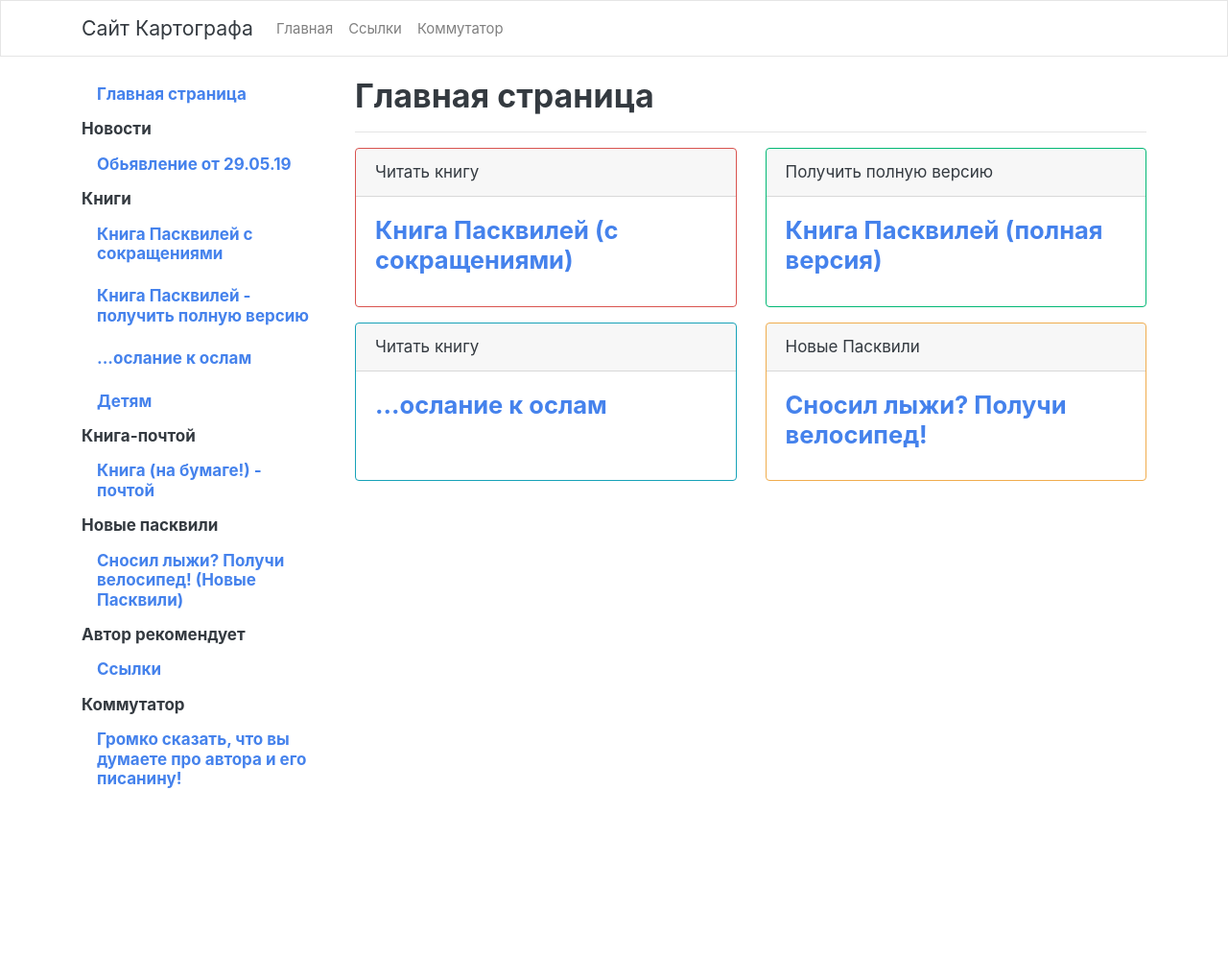
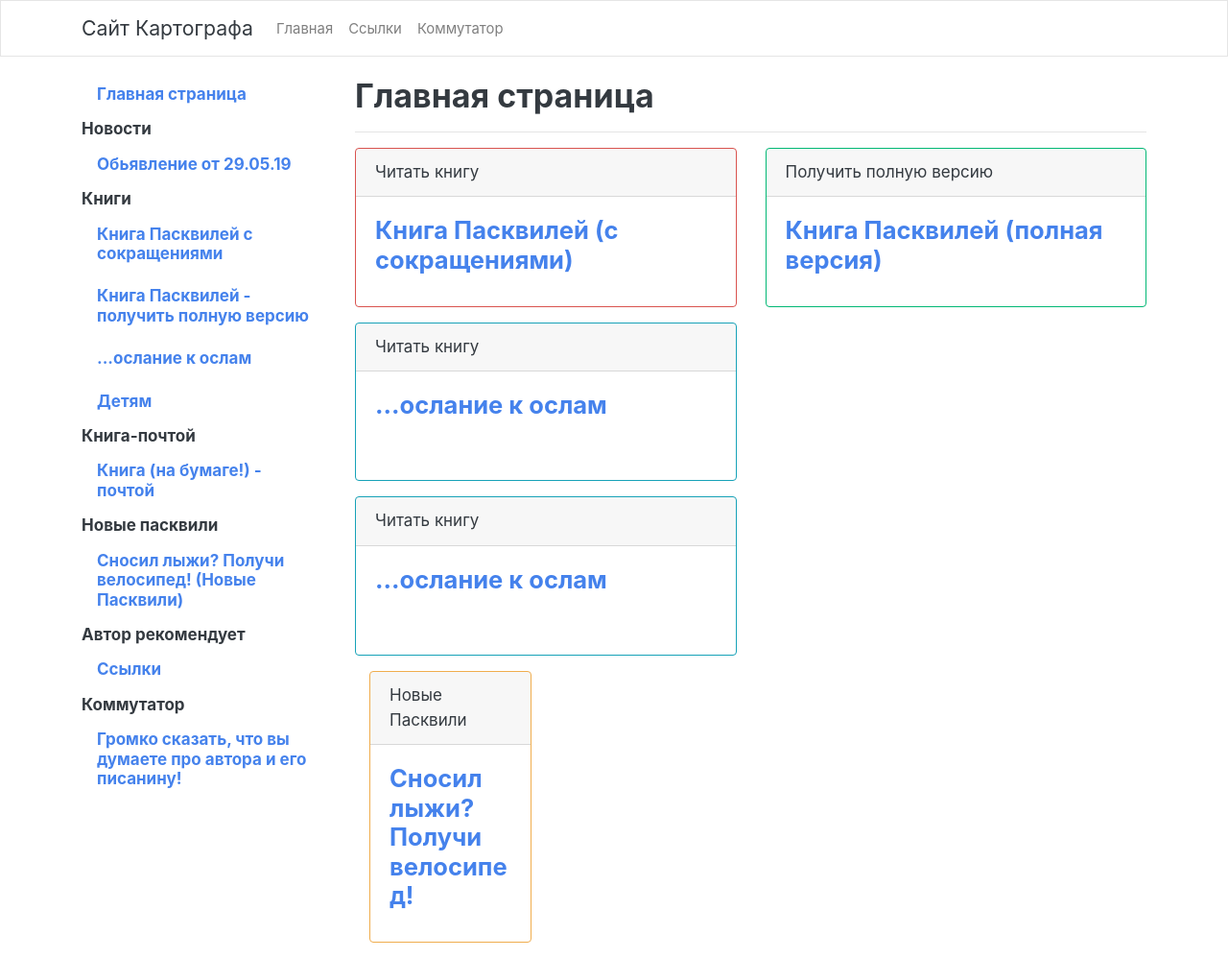
Before and after one commit to ngolosov/golosov.ru, a Jekyll site: the page built from index.html, in a window 1280 px wide and 998 px high. Shown: the whole window at 96% size. Built offline with Jekyll 4.4.1, drawn with Linux system fonts in a browser that asks for light colours.

Commit message:
Update index.html

```diff
--- a/index.html
+++ b/index.html
@@ -43,6 +43,15 @@ header: Главная страница
 
   </div>
 </div>
+
+
+<div class="card border-info mb-3" >
+  <div class="card-header">Читать книгу</div>
+  <div class="card-body">
+    <h4 class="card-title"><a href="/donkey.html">...ослание к ослам<br/> <br/></a></h4>
+
+  </div>
+
 </div>
 
 <div class="col-md-6">
```
